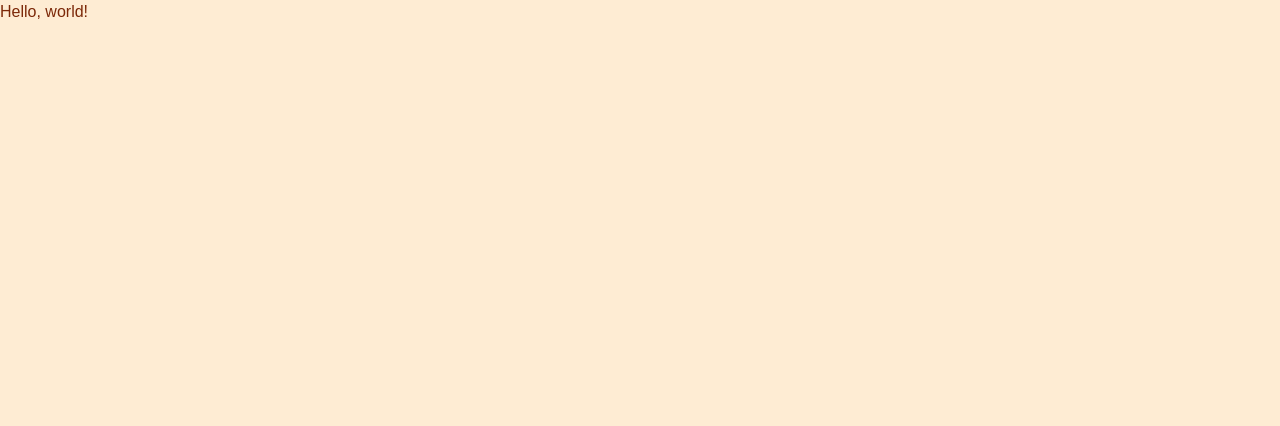
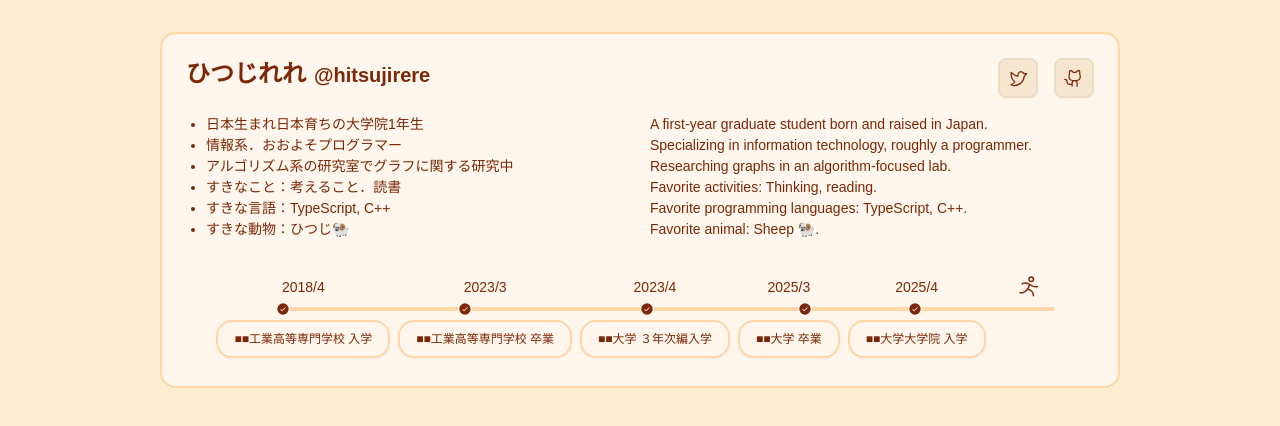
Before and after one commit to HitsujiRere/webpage, a Next.js app: page / in a window 1280 px wide. Shown: the top 426 px of the page. Built offline with nearby package versions, Linux system fonts and the light colour scheme; a web font is replaced by a local one.

Commit message:
AboutをHomeに追加

```diff
--- a/package.json
+++ b/package.json
@@ -16,11 +16,13 @@
   },
   "devDependencies": {
     "@biomejs/biome": "^1.9.4",
+    "@phosphor-icons/react": "^2.1.7",
     "@tailwindcss/postcss": "^4",
     "@types/node": "^20",
     "@types/react": "^19",
     "@types/react-dom": "^19",
     "classnames": "^2.5.1",
+    "csstype": "^3.1.3",
     "daisyui": "^5.0.9",
     "tailwindcss": "^4",
     "typescript": "^5"
--- /dev/null
+++ b/src/app/_components/About.tsx
@@ -0,0 +1,75 @@
+import { GithubLogo, TwitterLogo } from "@phosphor-icons/react/dist/ssr";
+import { GridList } from "~/components/GridList";
+import { Timeline } from "~/components/Timeline";
+
+export const About = () => {
+  return (
+    <div className="card card-border border-base-300 bg-base-100">
+      <div className="card-body @container gap-4">
+        <div className="flex flex-wrap justify-between gap-2">
+          <h1 className="flex items-baseline gap-2">
+            <span className="font-bold text-2xl">ひつじれれ</span>
+            <span className="font-bold text-xl">@hitsujirere</span>
+          </h1>
+          <div className="flex gap-2 text-accent text-xl xl:gap-4">
+            <a
+              href="https://x.com/HitsujiRere"
+              target="_blank"
+              rel="noreferrer"
+            >
+              <button type="button" className="btn btn-square">
+                <TwitterLogo className="text-xl" />
+              </button>
+            </a>
+            <a
+              href="https://github.com/HitsujiRere"
+              target="_blank"
+              rel="noreferrer"
+            >
+              <button type="button" className="btn btn-square">
+                <GithubLogo className="text-xl" />
+              </button>
+            </a>
+          </div>
+        </div>
+
+        <GridList
+          contents={[
+            [
+              "日本生まれ日本育ちの大学院1年生",
+              "A first-year graduate student born and raised in Japan.",
+            ],
+            [
+              "情報系．おおよそプログラマー",
+              "Specializing in information technology, roughly a programmer.",
+            ],
+            [
+              "アルゴリズム系の研究室でグラフに関する研究中",
+              "Researching graphs in an algorithm-focused lab.",
+            ],
+            [
+              "すきなこと：考えること．読書",
+              "Favorite activities: Thinking, reading.",
+            ],
+            [
+              "すきな言語：TypeScript, C++",
+              "Favorite programming languages: TypeScript, C++.",
+            ],
+            ["すきな動物：ひつじ🐏", "Favorite animal: Sheep 🐏."],
+          ]}
+          gridClassName="@4xl:grid-cols-2"
+        />
+
+        <Timeline
+          events={[
+            { time: "2018/4", title: "■■工業高等専門学校 入学" },
+            { time: "2023/3", title: "■■工業高等専門学校 卒業" },
+            { time: "2023/4", title: "■■大学 ３年次編入学" },
+            { time: "2025/3", title: "■■大学 卒業" },
+            { time: "2025/4", title: "■■大学大学院 入学" },
+          ]}
+        />
+      </div>
+    </div>
+  );
+};
--- a/src/app/layout.tsx
+++ b/src/app/layout.tsx
@@ -4,7 +4,7 @@ import "./globals.css";
 import classNames from "classnames";
 
 const geistMono = Zen_Maru_Gothic({
-  weight: "400",
+  weight: ["400", "700"],
   variable: "--font-zen-maru-gothic",
   subsets: [],
 });
--- a/src/app/page.tsx
+++ b/src/app/page.tsx
@@ -1,3 +1,9 @@
+import { About } from "./_components/About";
+
 export default function Home() {
-  return <main>Hello, world!</main>;
+  return (
+    <main className="mx-auto grid max-w-5xl p-4 lg:p-8">
+      <About />
+    </main>
+  );
 }
--- /dev/null
+++ b/src/components/GridList/index.tsx
@@ -0,0 +1,22 @@
+import classNames from "classnames";
+
+export type GridListProps = {
+  contents: string[][];
+  gridClassName?: string;
+};
+
+export const GridList = ({ contents, gridClassName }: GridListProps) => {
+  return (
+    <ul className="list-disc pl-5">
+      {contents.map((content) => (
+        <li key={content[0]}>
+          <div className={classNames("grid", gridClassName)}>
+            {content.map((x) => (
+              <span key={x}>{x}</span>
+            ))}
+          </div>
+        </li>
+      ))}
+    </ul>
+  );
+};
--- /dev/null
+++ b/src/components/Timeline/index.tsx
@@ -0,0 +1,52 @@
+import {
+  CheckCircle,
+  Circle,
+  PersonSimpleRun,
+} from "@phosphor-icons/react/dist/ssr";
+import React from "react";
+import type CSS from "csstype";
+
+export type Event = {
+  time: string;
+  title: string;
+  isPast?: boolean;
+};
+
+export type TimelineProps = {
+  events: Event[];
+};
+
+export const Timeline = React.memo(({ events }: TimelineProps) => {
+  const listStyle: CSS.Properties = {
+    "--timeline-col-start": "4rem",
+  };
+
+  return (
+    <ul className="timeline @max-4xl:timeline-vertical justify-center">
+      {events.map((event, index) => (
+        <li key={event.time} style={listStyle}>
+          {index > 0 && <hr />}
+          <div className="timeline-start">{event.time}</div>
+          <div className="timeline-middle">
+            {event.isPast === true || event.isPast === undefined ? (
+              <CheckCircle weight="fill" />
+            ) : (
+              <Circle />
+            )}
+          </div>
+          <div className="timeline-end timeline-box">{event.title}</div>
+          <hr />
+        </li>
+      ))}
+      <li style={listStyle}>
+        <hr />
+        <div className="timeline-start">
+          <PersonSimpleRun className="h-6 w-6 @max-4xl:rotate-y-180" />
+        </div>
+        <div className="timeline-middle">
+          <CheckCircle weight="fill" className="invisible" />
+        </div>
+      </li>
+    </ul>
+  );
+});
--- /dev/null
+++ b/src/types/css.d.ts
@@ -0,0 +1,5 @@
+declare module "csstype" {
+  interface Properties {
+    "--timeline-col-start"?: string;
+  }
+}
```
Also changed, not shown: tsconfig.json (+7 -1 lines), 1 other file (tests, documents, lock files or other folders).
